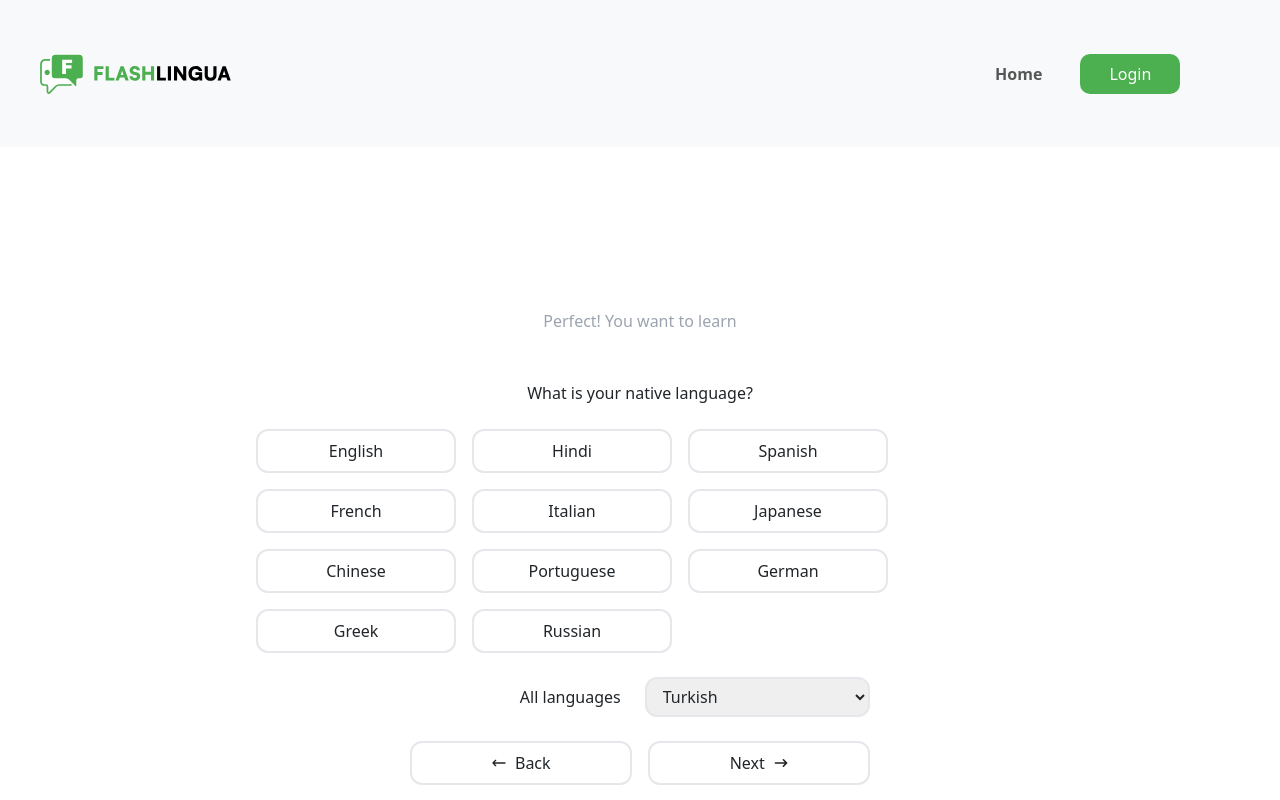
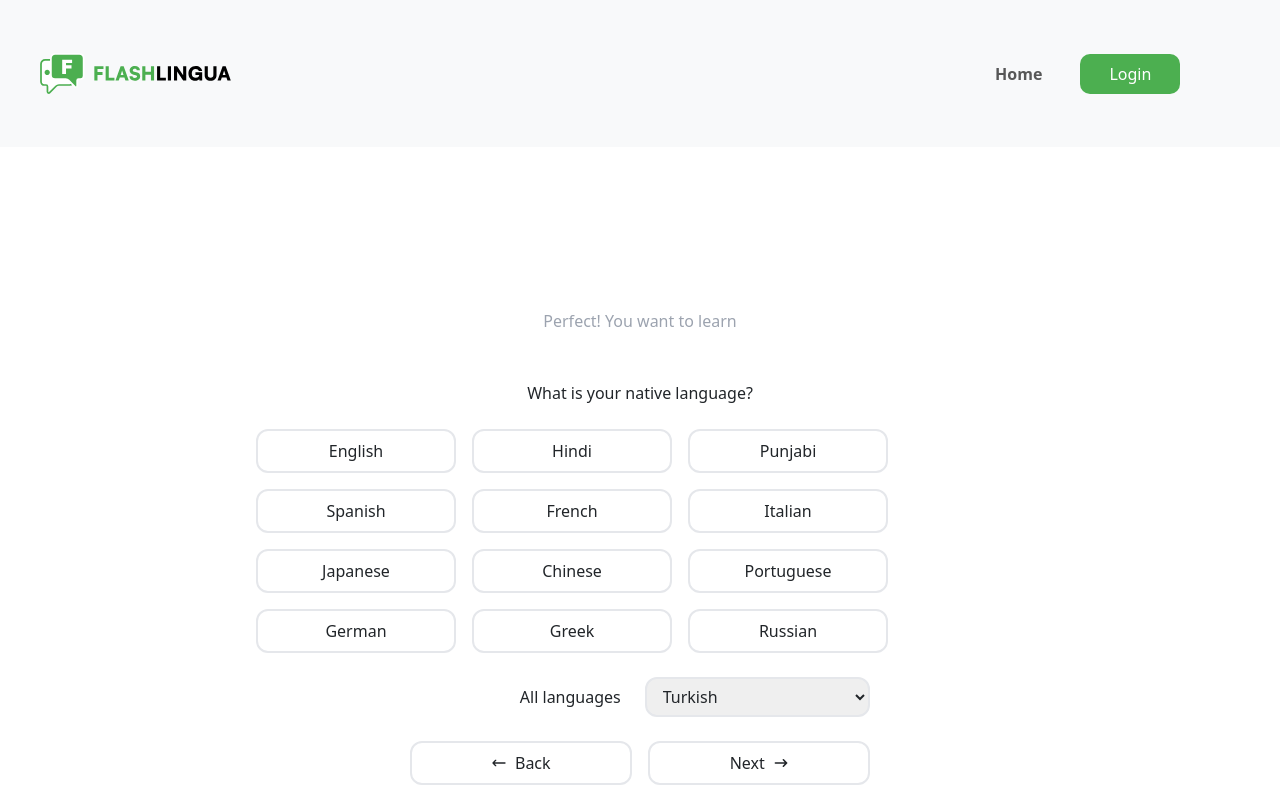
Before and after one commit to Rajat9900/FlashLingua1, a React (Vite) app: page /languagetoLearn in a window 1280 px wide. Shown: the top 800 px of the page. Built offline with nearby package versions, Linux system fonts and the light colour scheme.

Commit message:
Add punjabi language

```diff
--- a/src/Pages/LanguageToLearn/LanguageToLearn.jsx
+++ b/src/Pages/LanguageToLearn/LanguageToLearn.jsx
@@ -8,6 +8,7 @@ const LanguageToLearn = () => {
   const buttonss = [
     { names: "English" },
     { names: "Hindi" },
+    { names: "Punjabi" },
     { names: "Spanish" },
     { names: "French" },
     { names: "Italian" },
@@ -78,6 +79,8 @@ const LanguageToLearn = () => {
           <select className=" flex  justify-between  w-full rounded-xl border-gray-200 border-2 pl-3 pr-3  items-center" >
             <option value="Turkish">Turkish</option>
             <option value="English">English</option>
+            <option value="Hindi">Hindi</option>
+            <option value="Punjabi">Punjabi</option>
             <option value="French">French</option>
             <option value="Italian">Italian</option>
             <option value="Japanese">Japanese</option>
--- a/src/Pages/MainPage/MainPage.jsx
+++ b/src/Pages/MainPage/MainPage.jsx
@@ -7,6 +7,7 @@ const MainPage = () => {
   const buttonss = [
     { names: "English" },
     { names: "Hindi" },
+    { names: "Punjabi" },
     { names: "Spanish" },
     { names: "French" },
     { names: "Italian" },
@@ -84,6 +85,8 @@ const MainPage = () => {
           <select className="flex justify-between w-full rounded-xl border-gray-200 border-2 pl-3 pr-3 items-center">
             <option value="Turkish">Turkish</option>
             <option value="English">English</option>
+            <option value="Hindi">Hindi</option>
+            <option value="Punjabi">Punjabi</option>
             <option value="French">French</option>
             <option value="Italian">Italian</option>
             <option value="Japanese">Japanese</option>
```
